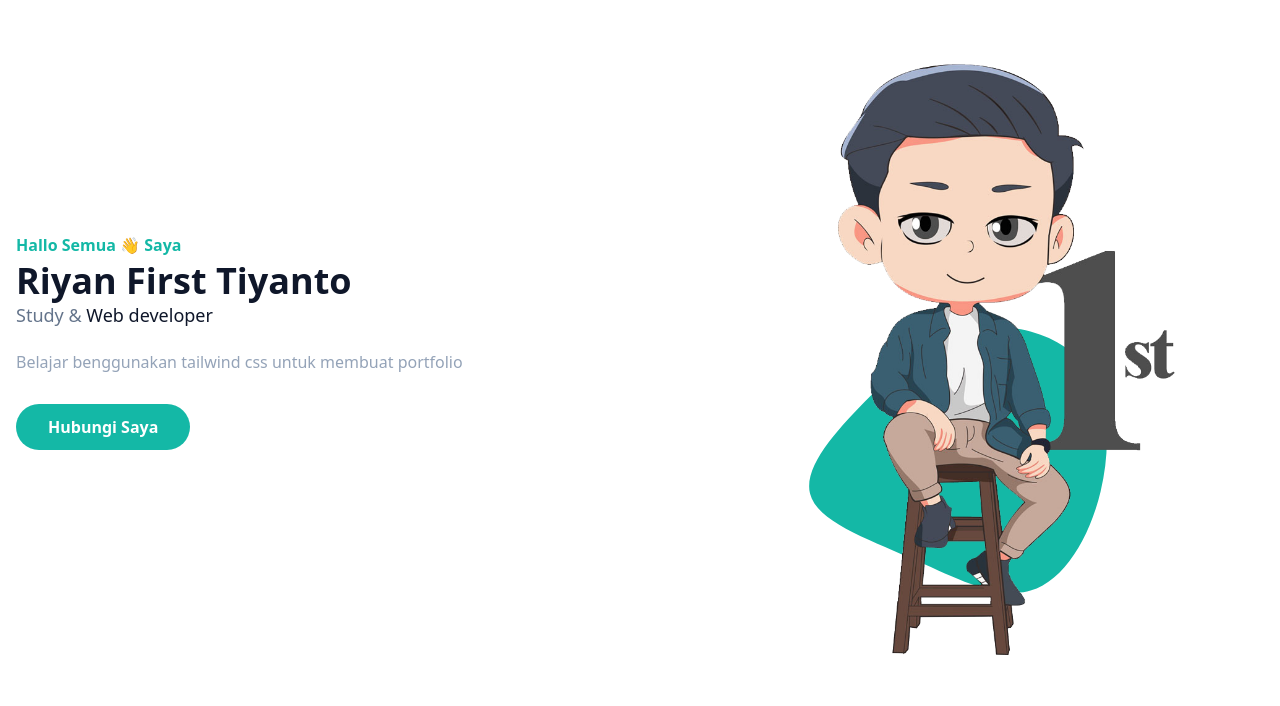
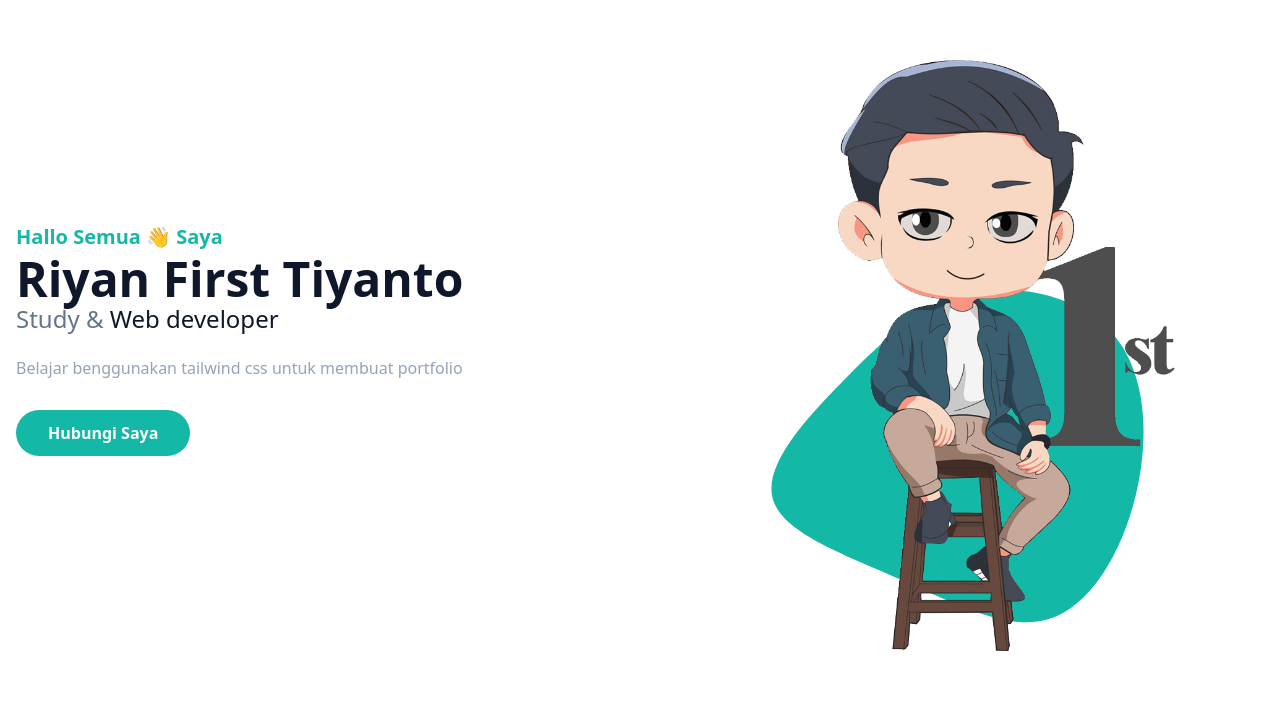
Before and after one commit to ryn-crypto/Portfolio-tailwind-css, a website: page index.html in a window 1280 px wide. Shown: the part 132-838 px from the top of the page. Before the commit the page ends 800 px from the top, so only its background shows below. Drawn offline with Linux system fonts and the light colour scheme.

Commit message:
memperbaiki tata letak element hero section

```diff
--- a/index.html
+++ b/index.html
@@ -13,13 +13,13 @@
       <div class="container">
         <div class="flex flex-wrap">
           <div class="w-full self-center px-4 lg:w-1/2">
-            <h1 class="text-base font-semibold text-primary">
+            <h1 class="text-base font-semibold text-primary md:text-xl">
               Hallo Semua 👋 Saya
-              <span class="block font-bold text-4xl mt-1 text-dark"
+              <span class="block font-bold text-4xl mt-1 text-dark lg:text-5xl"
                 >Riyan First Tiyanto</span
               >
             </h1>
-            <h2 class="font-medium text-slate-500 text-lg mb-5">
+            <h2 class="font-medium text-slate-500 text-lg mb-5 lg:text-2xl">
               Study & <span class="text-dark">Web developer</span>
             </h2>
             <p class="font-medium text-slate-400 mb-10 leading-relaxed">
@@ -32,13 +32,14 @@
             >
           </div>
           <div class="w-full self-end px-4 lg:w-1/2">
-            <div class="relative mt-10">
+            <div class="relative mt-10 lg:mt-9 lg:right-0">
               <img
                 src="img/hero.PNG"
                 alt="Riyan First Tiyanto"
                 class="max-w-full mx-auto"
               />
-              <span class="absolute bottom-0 -z-10 left-1/2 -translate-x-1/2"
+              <span
+                class="absolute bottom-0 -z-10 left-1/2 -translate-x-1/2 md:scale-125"
                 ><svg
                   width="400"
                   height="400"
--- a/tailwind.config.js
+++ b/tailwind.config.js
@@ -2,11 +2,18 @@
 module.exports = {
   content: ['index.html'],
   theme: {
+    container: {
+      center: true,
+      paddikng:'160x',
+    },
     extend: {
       colors: {
         primary: '#14b8a6',
         dark: '#0f172a',
-      }
+      },
+      screens: {
+        '2xl' : '1320px',
+      },
     },
   },
   plugins: [],
```
Also changed, not shown: style/main.css.
